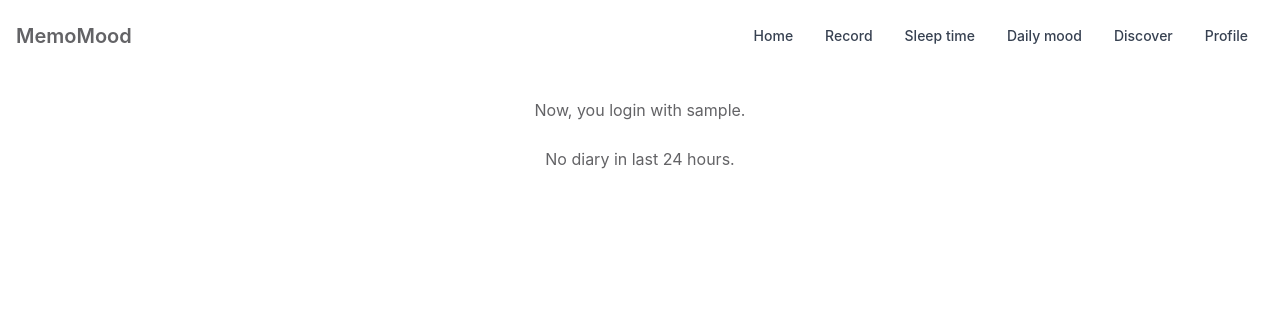
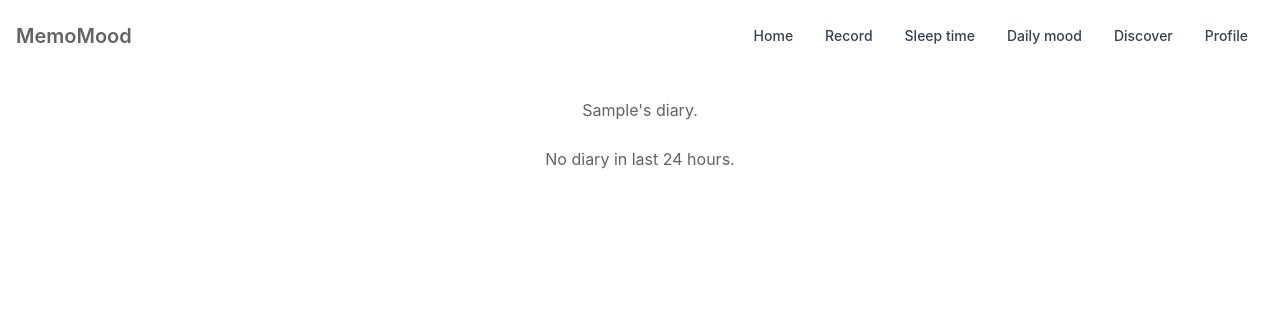
Before and after one commit to MemoMood/MemoMood, a Django app: page /mood in a window 1280 px wide. Shown: the top 332 px of the page. Run offline with Django 4.2, Linux system fonts and the light colour scheme; the visitor is signed in with stand-in values (Sample User, id 1); data comes from the database, SQL or seed files in the repository; style sheets or scripts are compiled from the project's sources; some libraries are stand-ins or nearby versions.

Commit message:
username first uppercase

```diff
--- a/mood/templates/mood/index.html
+++ b/mood/templates/mood/index.html
@@ -4,7 +4,7 @@
 
 {% block content%}
 
-<div style="padding:2%;">Now, you login with {{username}}.</div>
+<div style="padding:2%;">{{username|title}}'s diary.</div>
 <div>
     {% if not diary %}
     <p>No diary in last 24 hours.</p>
```
